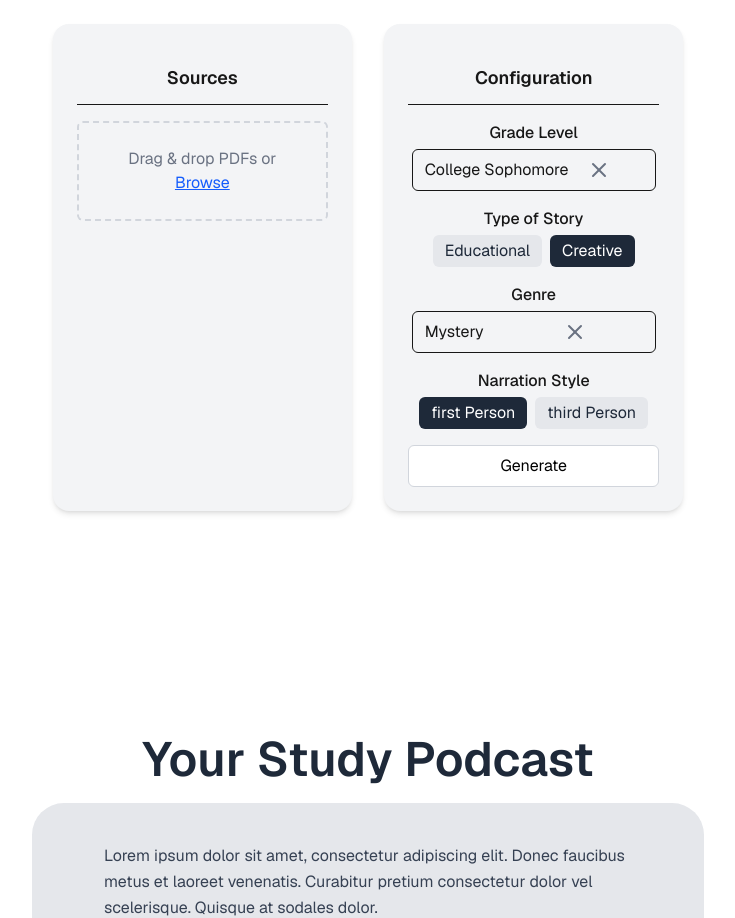
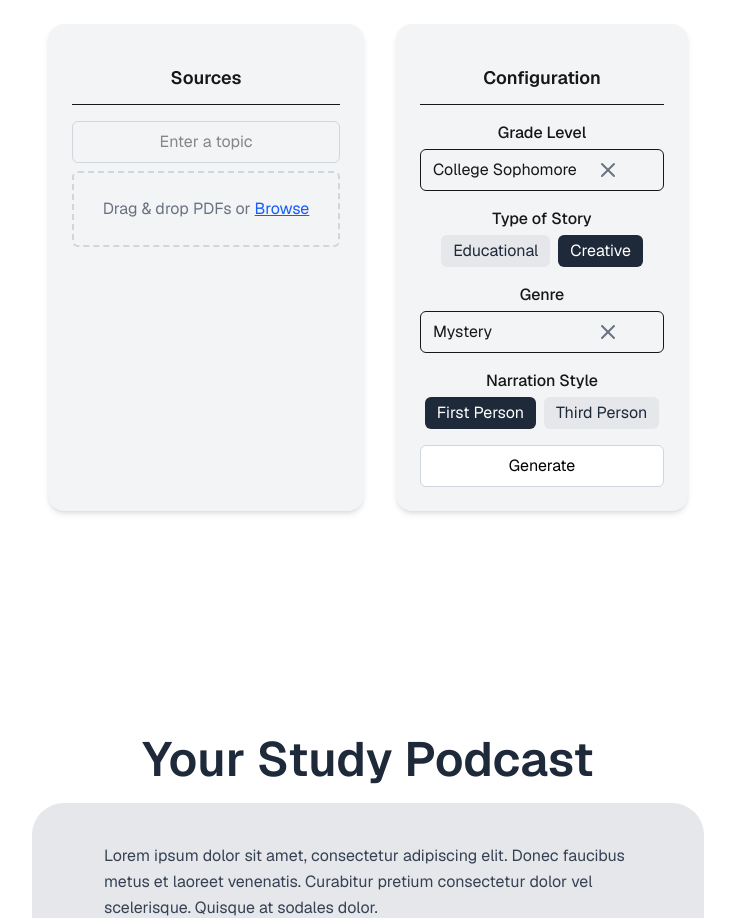
Before and after one commit to laurensgalarza/VoiceNotes, a Next.js app in the folder voicenotes/: page / in a window 1280 px wide. Shown: the part 1720-2638 px from the top of the page, without its empty margins (272-1007 px from the left). Built offline with nearby package versions, Linux system fonts and the light colour scheme.

Commit message:
tweaking and put back topic input

```diff
--- a/voicenotes/src/app/frontend/create.js
+++ b/voicenotes/src/app/frontend/create.js
@@ -12,7 +12,7 @@ export default function Create({ setStory, setLoadingScreen }) {
         gradeLevel: "College Sophomore",
         storyType: "Creative",
         genre: "Mystery",
-        narration: "first person"
+        narration: "First Person"
     });
 
     const handleFileUpload = async (newFiles) => {
@@ -47,6 +47,7 @@ export default function Create({ setStory, setLoadingScreen }) {
 
         const fileTexts = parsedFiles.map(file => file.fullText);
 
+
         const response = await fetch("/api/generateStory", {
             method: "POST",
             headers: {
@@ -74,7 +75,7 @@ export default function Create({ setStory, setLoadingScreen }) {
                 {/* Left Panel - Sources */}
                 <div className="flex-1 bg-gray-100 rounded-2xl shadow-md p-6">
                     <h2 className="text-lg font-semibold mb-4 text-center border-b border-white-300 w-full my-4 pb-3">Sources</h2>
-
+                    <input type="text" value={topic} onChange={(e) => {setTopic(e.target.value)}} placeholder="Enter a topic" className="px-6 py-2 border rounded-md focus:outline-none text-center my-2 mt-0 border-gray-300 hover:border-gray-500"/>
                     <input
                         id="fileInput"
                         type="file"
@@ -120,12 +121,13 @@ export default function Create({ setStory, setLoadingScreen }) {
                             type="text"
                             value={config.gradeLevel}
                             onChange={(e) => setConfig({ ...config, gradeLevel: e.target.value })}
+                            placeholder="ex. College Sophomore"
                             className="px-3 py-2 border rounded-md mx-auto flex"
                         />
                         {config.gradeLevel && (
                             <button
                                 onClick={() => setConfig({ ...config, gradeLevel: "" })}
-                                className="absolute inset-y-0 right-7 flex items-center cursor-pointer text-gray-500 hover:text-gray-700">
+                                className="absolute inset-y-0 right-6 flex items-center cursor-pointer text-gray-500 hover:text-gray-700">
                                 <X className="text-lg mt-7 mr-5" />
                             </button>
                         )}
@@ -139,7 +141,7 @@ export default function Create({ setStory, setLoadingScreen }) {
                                 <button
                                     key={type}
                                     onClick={() => setConfig({ ...config, storyType: type })}
-                                    className={`${config.storyType === type ? "bg-gray-800 text-white" : "bg-gray-200 text-gray-800"} px-3 py-1 rounded-md`}>
+                                    className={`${config.storyType === type ? "bg-gray-800 text-white" : "bg-gray-200 text-gray-800"} px-3 py-1 rounded-md cursor-pointer`}>
                                     {type}
                                 </button>
                             ))}
@@ -153,12 +155,13 @@ export default function Create({ setStory, setLoadingScreen }) {
                             type="text"
                             value={config.genre}
                             onChange={(e) => setConfig({ ...config, genre: e.target.value })}
+                            placeholder="ex. Mystery"
                             className="px-3 py-2 border rounded-md mx-auto flex"
                         />
                         {config.genre && (
                             <button
                                 onClick={() => setConfig({ ...config, genre: "" })}
-                                className="absolute inset-y-0 right-7 flex items-center cursor-pointer text-gray-500 hover:text-gray-700">
+                                className="absolute inset-y-0 right-0 flex items-center cursor-pointer text-gray-500 hover:text-gray-700 z-10">
                                 <X className="text-lg mt-7 mr-11" />
                             </button>
                         )}
@@ -168,11 +171,11 @@ export default function Create({ setStory, setLoadingScreen }) {
                     <div className="flex flex-col mb-4 items-center">
                         <label className="block text-m font-medium mb-1 text-center">Narration Style</label>
                         <div className="flex gap-2">
-                            {["first person", "third person"].map(style => (
+                            {["First Person", "Third Person"].map(style => (
                                 <button
                                     key={style}
                                     onClick={() => setConfig({ ...config, narration: style })}
-                                    className={`${config.narration === style ? "bg-gray-800 text-white" : "bg-gray-200 text-gray-800"} px-3 py-1 rounded-md`}>
+                                    className={`${config.narration === style ? "bg-gray-800 text-white" : "bg-gray-200 text-gray-800"} px-3 py-1 rounded-md cursor-pointer`}>
                                     {style.replace(" person", " Person")}
                                 </button>
                             ))}
@@ -182,7 +185,7 @@ export default function Create({ setStory, setLoadingScreen }) {
                     {/* Generate Button */}
                     <button
                         onClick={handleGenerate}
-                        className="w-full bg-white border border-gray-300 text-black py-2 rounded-md hover:bg-gray-200 active:bg-gray-800 active:text-white transition">
+                        className="w-full bg-white border border-gray-300 text-black py-2 rounded-md hover:bg-gray-200 active:bg-gray-800 active:text-white transition cursor-pointer">
                         Generate
                     </button>
                 </div>
```
